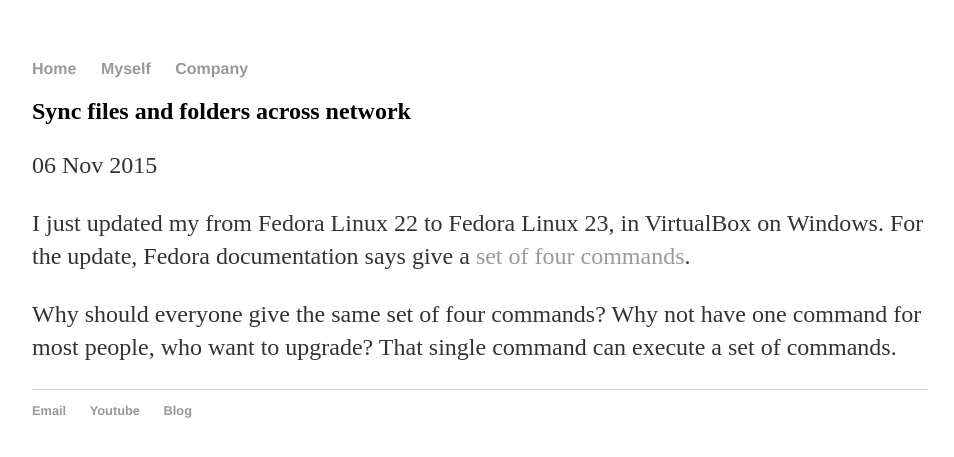
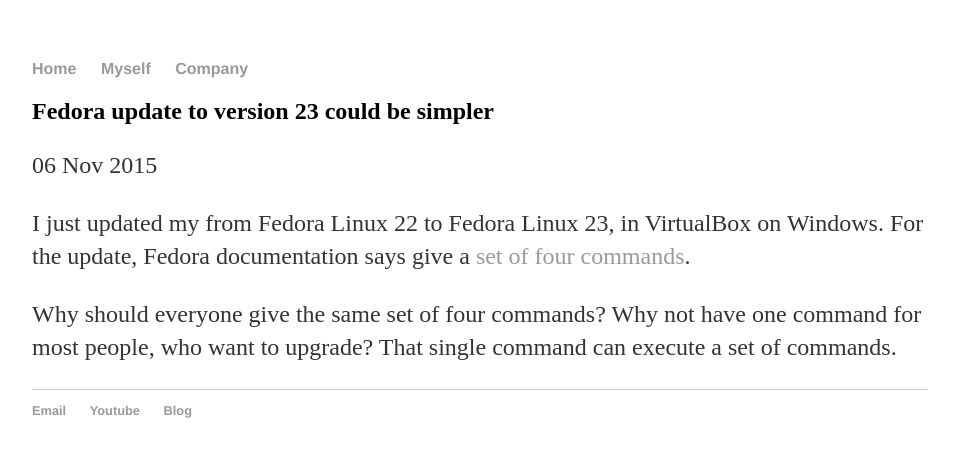
Before and after one commit to vijaynathani/vijaynathani.github.io, a Jekyll site: the page built from _posts/2015-11-06-fedora-update-can-be-simpler.md, in a window 1280 px wide. Shown: the top 457 px of the page, without its empty margins (160-1114 px from the left). Built offline with Jekyll 4.4.1, drawn with Linux system fonts in a browser that asks for light colours.

Commit message:
Heading of a last post corrected

```diff
--- a/_posts/2015-11-06-fedora-update-can-be-simpler.md
+++ b/_posts/2015-11-06-fedora-update-can-be-simpler.md
@@ -1,6 +1,6 @@
 ---
 layout: post
-title: Sync files and folders across network
+title: Fedora update to version 23 could be simpler
 date: 2015-11-06
 ---
 I just updated my from Fedora Linux 22 to Fedora Linux 23, in VirtualBox on Windows. For the update, Fedora documentation says give a [set of four commands](https://fedoramagazine.org/upgrading-from-fedora-22-to-fedora-23/).
```
